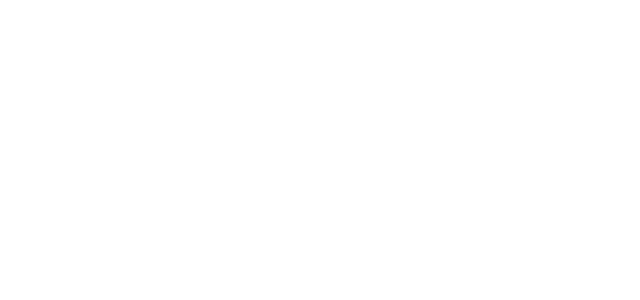
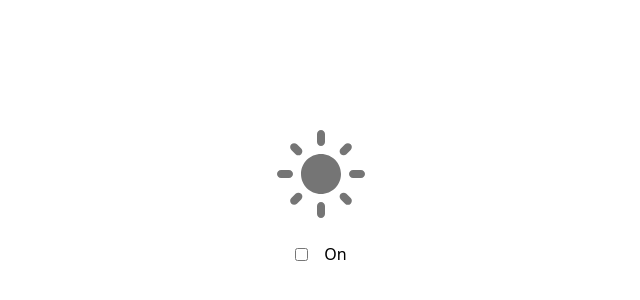
Before and after one commit to 1234529-hash/first-react-project, a React (Create React App) app: page /light in a window 1280 px wide. Before the commit this address had no page. Shown: the part 204-504 px from the top of the page, without its empty margins (319-959 px from the left). Built offline with nearby package versions, Linux system fonts and the light colour scheme.

Commit message:
lightbulb

```diff
--- a/src/Authentication/SignUp/index.js
+++ b/src/Authentication/SignUp/index.js
@@ -13,6 +13,7 @@
     setPhone("");
     setPassword("");
   };
+  //Controlled Method
   return (
     <div className="flex flex-col gap-5 p-5">
       <TextField
--- /dev/null
+++ b/src/Components/LightBulb/index.js
@@ -0,0 +1,21 @@
+import { LightMode } from "@mui/icons-material";
+import React, { useState } from "react";
+
+const LightBulb = () => {
+  const [open, setOpen] = useState(false);
+  console.log(open);
+  return (
+    <div className="flex flex-col items-center h-screen gap-5 justify-center p-5">
+      <LightMode className="!text-8xl" color={open ? "warning" : "action"} />
+      <div className="flex items-center gap-4">
+        <input
+          type="checkbox"
+          onChange={(event) => setOpen(event.target.checked)}
+        />
+        <p>{open ? "Off" : "On"}</p>
+      </div>
+    </div>
+  );
+};
+
+export default LightBulb;
--- a/src/Routes/index.js
+++ b/src/Routes/index.js
@@ -3,6 +3,7 @@
 import Counter from "../Components/Counter";
 import Destructuring from "../Components/Destructuring";
 import ImageGallery from "../Components/ImageGallery";
+import LightBulb from "../Components/LightBulb";
 import MUiComponents from "../Components/MUiComonents";
 import Props2 from "../Components/Porps2";
 import Products from "../Components/Products";
@@ -96,4 +97,9 @@
     path: "/addition",
     component: Addition,
   },
+  {
+    id: 17,
+    path: "/light",
+    component: LightBulb,
+  },
 ];
```
